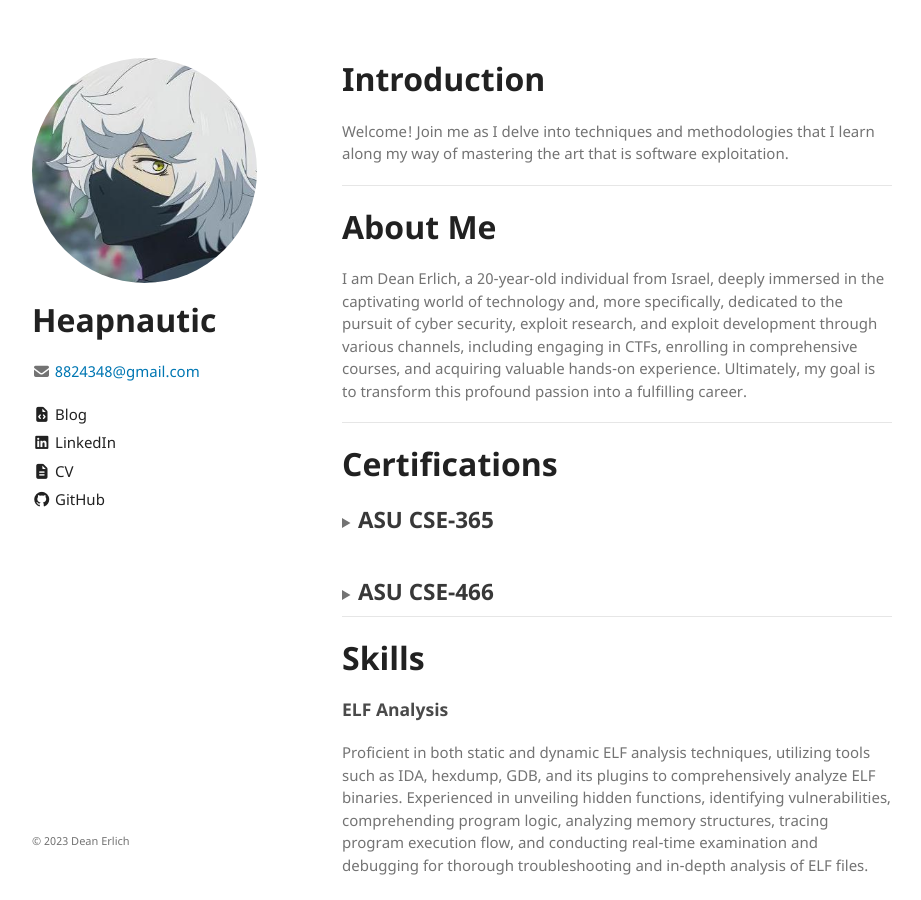
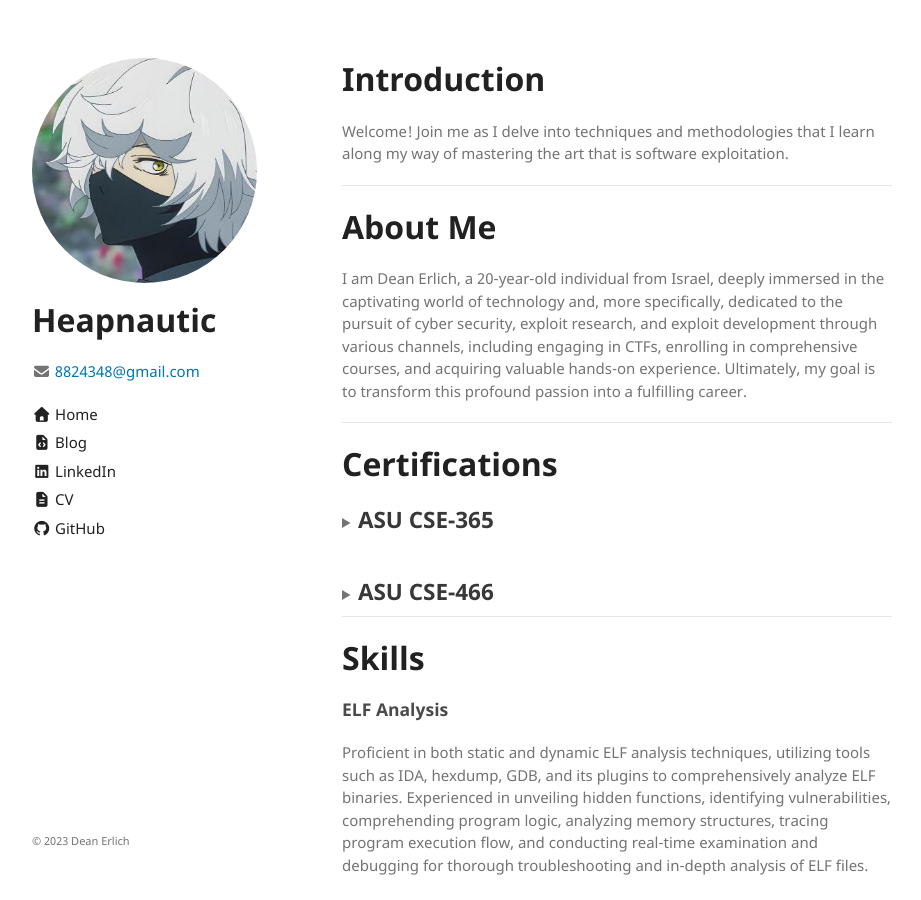
Before and after one commit to ninpwn/ninpwn.github.io, a Jekyll site: the page built from index.md, in a window 1280 px wide and 900 px high. Shown: the whole window, without its empty margins (178-1099 px from the left). Built offline with Jekyll 4.4.1, drawn with Linux system fonts in a browser that asks for light colours; our own code applies the rules of GitHub Pages for plain Markdown files.

Commit message:
Update _config.yml

```diff
--- a/_config.yml
+++ b/_config.yml
@@ -12,6 +12,9 @@ plugins:
   - jekyll-remote-theme
 
 platforms:
+  - name: Home
+    icon: <i class="fa-solid fa-home"></i>
+    link: https://heapno.github.io/
   - name: Blog
     icon: <i class="fa-solid fa-file-code"></i>
     link: https://heapno.github.io/blog
```
